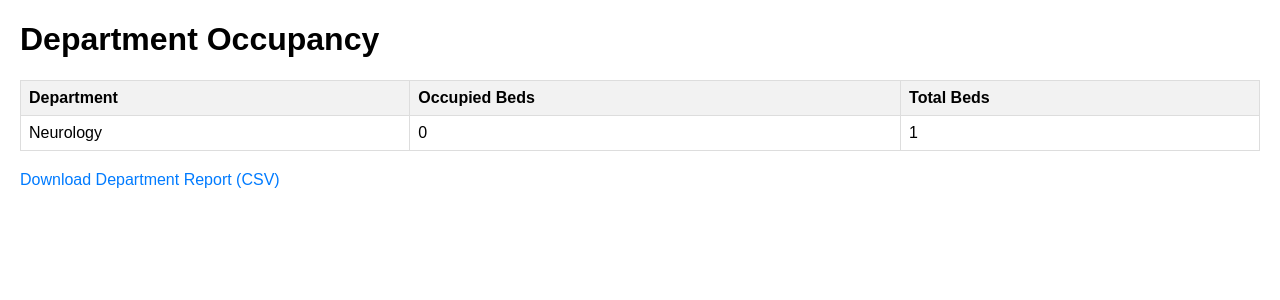
After one commit to karthi-prasad77/Hospital-Management-System, a Django app: page /occupancy/ in a window 1280 px wide. The commit adds this page. Shown: the top 300 px of the page. Run offline with Django 5.2, Linux system fonts and the light colour scheme; data comes from the database, SQL or seed files in the repository; parts of the project's set-up code (start-up, migrations or seed data) failed here and were passed over.

Commit message:
Final Product

```diff
--- a/dashboard/admin.py
+++ b/dashboard/admin.py
@@ -6,3 +6,4 @@ from .models import *
 admin.site.register(Patient)
 admin.site.register(Bed)
 admin.site.register(Doctor)
+admin.site.register(Departments)
--- a/dashboard/models.py
+++ b/dashboard/models.py
@@ -1,5 +1,6 @@
 from django.db import models
 from multiselectfield import MultiSelectField
+import datetime
 
 # Create your models here.
 
@@ -12,20 +13,9 @@ SYMPTOMS = (
         ('Diarrhoea', 'Diarrhoea'),
 )
 
-class Patient(models.Model):
+class Departments(models.Model):
+
     name = models.CharField(max_length=50)
-    phone_number = models.CharField(max_length=15)
-    patient_relative_name = models.CharField(max_length=50, null=True)
-    patient_relative_contact = models.CharField(max_length=15, null=True)
-    address = models.TextField()
-    symptoms = MultiSelectField(choices=SYMPTOMS, max_choices=2, null=True)
-    prior_ailnments = models.TextField()
-    bed_num = models.ForeignKey("Bed", on_delete=models.CASCADE)
-    dob = models.DateField(null=True)
-    doctor = models.ForeignKey("Doctor", on_delete=models.CASCADE, null=True)
-    doctors_notes = models.TextField(null=True, blank=True)
-    doctors_visiting_time = models.CharField(null=True, max_length=50, blank=True)
-    status = models.CharField(max_length=50)
 
     def __str__(self):
         return self.name
@@ -34,9 +24,33 @@ class Bed(models.Model):
     bed_Number = models.CharField(max_length=50)
     ward = models.CharField(max_length=50, default="Ward-0")
     occupied = models.BooleanField()
+    department = models.ForeignKey(Departments, on_delete=models.CASCADE, null=True)
 
     def __str__(self):
-        return self.bed_Number
+        return f"{self.bed_Number} - {self.ward} - {self.department}"
+
+
+class Patient(models.Model):
+    name = models.CharField(max_length=50)
+    phone_number = models.CharField(max_length=15)
+    patient_relative_name = models.CharField(max_length=50, null=True)
+    patient_relative_contact = models.CharField(max_length=15, null=True)
+    address = models.TextField()
+    department = models.ForeignKey(Departments, on_delete=models.CASCADE, null=True)
+    symptoms = MultiSelectField(choices=SYMPTOMS, max_choices=2, null=True)
+    prior_ailnments = models.TextField()
+    bed = models.OneToOneField(Bed, on_delete=models.SET_NULL, null=True, blank=True)
+    dob = models.DateField(null=True)
+    doctor = models.ForeignKey("Doctor", on_delete=models.CASCADE, null=True)
+    doctors_notes = models.TextField(null=True, blank=True)
+    doctors_visiting_time = models.CharField(null=True, max_length=50, blank=True)
+    status = models.CharField(max_length=50)
+    created_at = models.DateTimeField(auto_now_add=True, null=True)
+
+    def __str__(self):
+        return self.name
+
+
 
 class Doctor(models.Model):
     name = models.CharField(max_length=100)
--- /dev/null
+++ b/dashboard/templates/main/occupancy.html
@@ -0,0 +1,62 @@
+<!DOCTYPE html>
+<html>
+<head>
+    <title>Department Occupancy</title>
+    <style>
+        /* CSS styles */
+        body {
+            font-family: Arial, sans-serif;
+            margin: 20px;
+        }
+
+        table {
+            width: 100%;
+            border-collapse: collapse;
+            margin-bottom: 20px;
+        }
+
+        th, td {
+            border: 1px solid #ddd;
+            padding: 8px;
+            text-align: left;
+        }
+
+        th {
+            background-color: #f2f2f2;
+        }
+
+        a {
+            color: #007bff;
+            text-decoration: none;
+        }
+
+        a:hover {
+            text-decoration: underline;
+        }
+    </style>
+</head>
+<body>
+    <h1>Department Occupancy</h1>
+    <table>
+        <thead>
+            <tr>
+                <th>Department</th>
+                <th>Occupied Beds</th>
+                <th>Total Beds</th>
+            </tr>
+        </thead>
+        <tbody>
+            {% for department, occupancy in department_occupancy.items %}
+                <tr>
+                    <td>{{ department.name }}</td>
+                    <td>{{ occupancy.occupied }}</td>
+                    <td>{{ occupancy.total }}</td>
+                </tr>
+            {% endfor %}
+        </tbody>
+    </table>
+
+    <a href="{% url 'download_department_report' %}" download>Download Department Report (CSV)</a>
+
+</body>
+</html>
--- a/dashboard/urls.py
+++ b/dashboard/urls.py
@@ -11,5 +11,8 @@ urlpatterns = [
     path("patient/<str:pk>", views.patient, name="patient"),
     path("autosuggest/", views.autosuggest, name="autosuggest"),
     path("autodoctor/", views.autodoctor, name="autodoctor"),
-    path("info/", views.info, name="info"),
+    path('chart/', views.chart, name="Chart"),
+    path("api/bed-occupancy/", views.bed_occupancy, name="Bed Occupancy"),
+    path("occupancy/", views.occupancy, name="occupancy"),
+    path('download-department-report/', views.download_department_report, name='download_department_report'),
 ]
--- a/dashboard/views.py
+++ b/dashboard/views.py
@@ -1,13 +1,14 @@
 from django.shortcuts import render, redirect
-from django.http import JsonResponse
+from django.http import JsonResponse, HttpResponse
 from .models import *
 from .filters import PatientFilter
 from django.contrib.auth.models import auth
 from django.contrib import messages
 from django.contrib.auth.decorators import login_required
-# PatientFilter = OrderFilter
-
-# Create your vie
+from django.db.models.functions import TruncDate
+from django.db.models import Count
+from django.http import JsonResponse
+import csv
 
 def login(request):
     if request.user.is_authenticated:
@@ -33,8 +34,6 @@ def logout(request):
     return redirect('/')
 
 
-
-
 def dashboard(request):
     patients = Patient.objects.all()
     patient_count = patients.count()
@@ -57,12 +56,14 @@ def dashboard(request):
 def add_patient(request):
     beds = Bed.objects.filter(occupied=False)
     doctors = Doctor.objects.all()
+    departments = Departments.objects.all()
     if request.method == "POST":
         name = request.POST['name']
         phone_num = request.POST['phone_num']
         patient_relative_name = request.POST['patient_relative_name']
         patient_relative_contact = request.POST['patient_relative_contact']
         address = request.POST['address']
+        department = request.POST['department']
         symptoms = request.POST['symptoms']
         prior_ailments = request.POST['prior_ailments']
         bed_num_sent = request.POST['bed_num']
@@ -78,6 +79,7 @@ def add_patient(request):
         patient_relative_name = patient_relative_name,
         patient_relative_contact = patient_relative_contact,
         address = address,
+        department = department,
         symptoms = symptoms,
         prior_ailments = prior_ailments,
         bed_num = bed_num,
@@ -95,7 +97,8 @@ def add_patient(request):
 
     context = {
         'beds': beds,
-        'doctors': doctors
+        'doctors': doctors,
+        'departments': departments
     }
     return render(request, 'main/add_patient.html', context)
 
@@ -109,11 +112,8 @@ def patient(request, pk):
         mobile2 = request.POST['mobile2']
         relativeName = request.POST['relativeName']
         address  = request.POST['location']
-        print(doctor_time)
-        print(doctor_notes)
         status = request.POST['status']
         doctor = Doctor.objects.get(name=doctor)
-        print(doctor)
         patient.phone_num = mobile
         patient.patient_relative_contact = mobile2
         patient.patient_relative_name = relativeName
@@ -121,8 +121,6 @@ def patient(request, pk):
         patient.doctor = doctor
         patient.doctors_visiting_time = doctor_time
         patient.doctors_notes = doctor_notes
-        print(patient.doctors_visiting_time)
-        print(patient.doctors_notes)
         patient.status = status
         patient.save()
     context = {
@@ -158,3 +156,59 @@ def autodoctor(request):
     mylist = []
     mylist += [x.name for x in queryset]
     return JsonResponse(mylist, safe=False)
+
+def chart(request):
+    patients_per_day = (
+        Patient.objects
+        .annotate(date=TruncDate('created_at'))
+        .values('date')
+        .annotate(count=Count('id'))
+        .order_by('date')
+    )
+
+    dates = [entry['date'].strftime("%Y-%m-%d") for entry in patients_per_day]
+    patient_counts = [entry['count'] for entry in patients_per_day]
+
+    return render(request, 'main/chart.html', {'dates': dates, 'patient_counts': patient_counts})
+
+def bed_occupancy(request):
+    occupied_beds = Bed.objects.filter(occupied=True).count()
+    total_beds = Bed.objects.count()
+
+    return JsonResponse({'occupied_beds': occupied_beds, 'total_beds': total_beds})
+
+def occupancy(request):
+    departments = Departments.objects.all()
+
+    # Fetch bed occupancy for each department
+    department_occupancy = {}
+    for department in departments:
+        beds_in_department = Bed.objects.filter(department=department)
+        occupied_beds = beds_in_department.filter(occupied=True).count()
+        total_beds = beds_in_department.count()
+        department_occupancy[department] = {
+            'occupied': occupied_beds,
+            'total': total_beds,
+        }
+
+    context = {
+        'department_occupancy': department_occupancy
+    }
+    return render(request, 'main/occupancy.html', context)
+
+def download_department_report(request):
+    departments = Departments.objects.all()
+
+    response = HttpResponse(content_type='text/csv')
+    response['Content-Disposition'] = 'attachment; filename="department_occupancy.csv"'
+
+    writer = csv.writer(response)
+    writer.writerow(['Department', 'Occupied Beds', 'Total Beds'])
+
+    for department in departments:
+        beds_in_department = Bed.objects.filter(department=department)
+        occupied_beds = beds_in_department.filter(occupied=True).count()
+        total_beds = beds_in_department.count()
+        writer.writerow([department.name, occupied_beds, total_beds])
+
+    return response
```
Also changed, not shown: dashboard/templates/main/add_patient.html (+18 -0 lines), dashboard/templates/main/base.html (+14 -6 lines), dashboard/templates/main/chart.html (added, +156 -0 lines), dashboard/migrations/0005_patient_created_at.py (added), dashboard/migrations/0006_auto_20240110_0928.py (added), dashboard/migrations/0007_auto_20240110_0929.py (added), dashboard/migrations/0008_auto_20240110_0930.py (added), dashboard/migrations/0009_patient_department.py (added), dashboard/migrations/0010_auto_20240110_0943.py (added), dashboard/migrations/0011_auto_20240110_0943.py (added), dashboard/migrations/0012_auto_20240110_0948.py (added), dashboard/migrations/0013_auto_20240110_0948.py (added), dashboard/migrations/0014_auto_20240110_0952.py (added), db.sqlite3.
